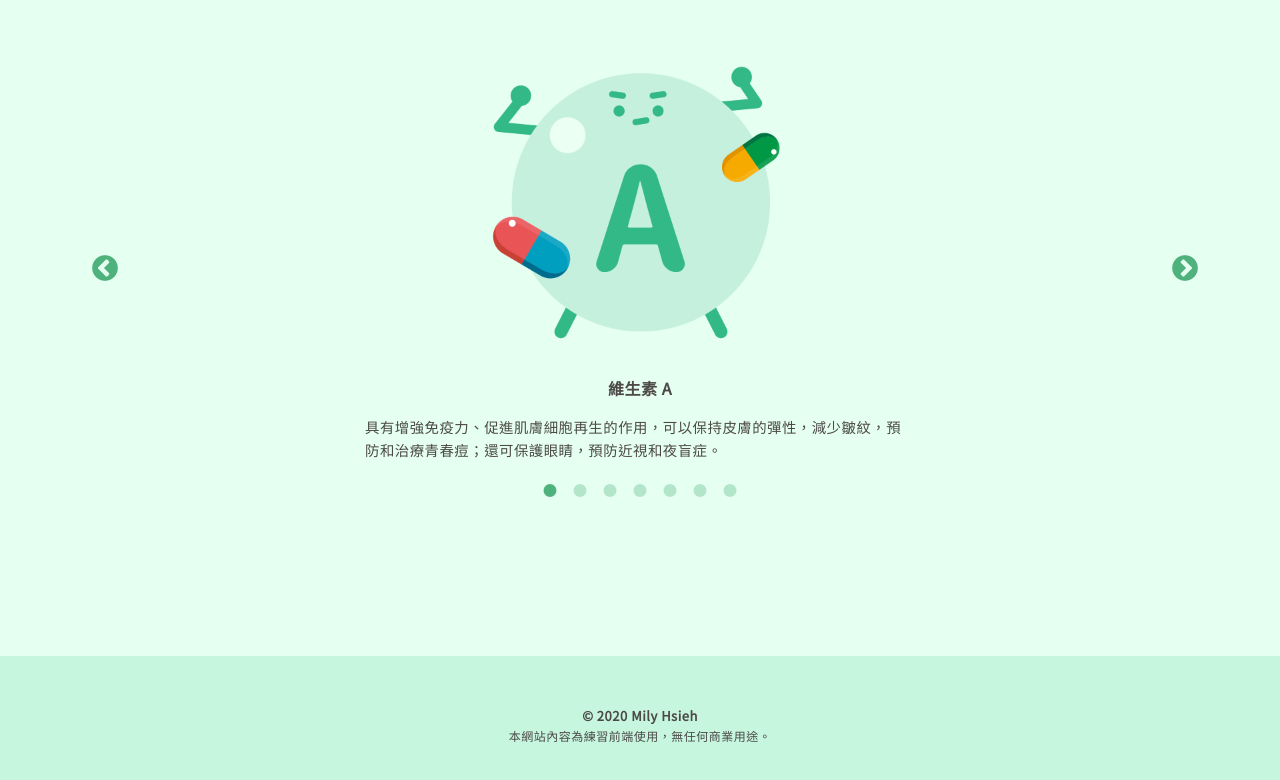
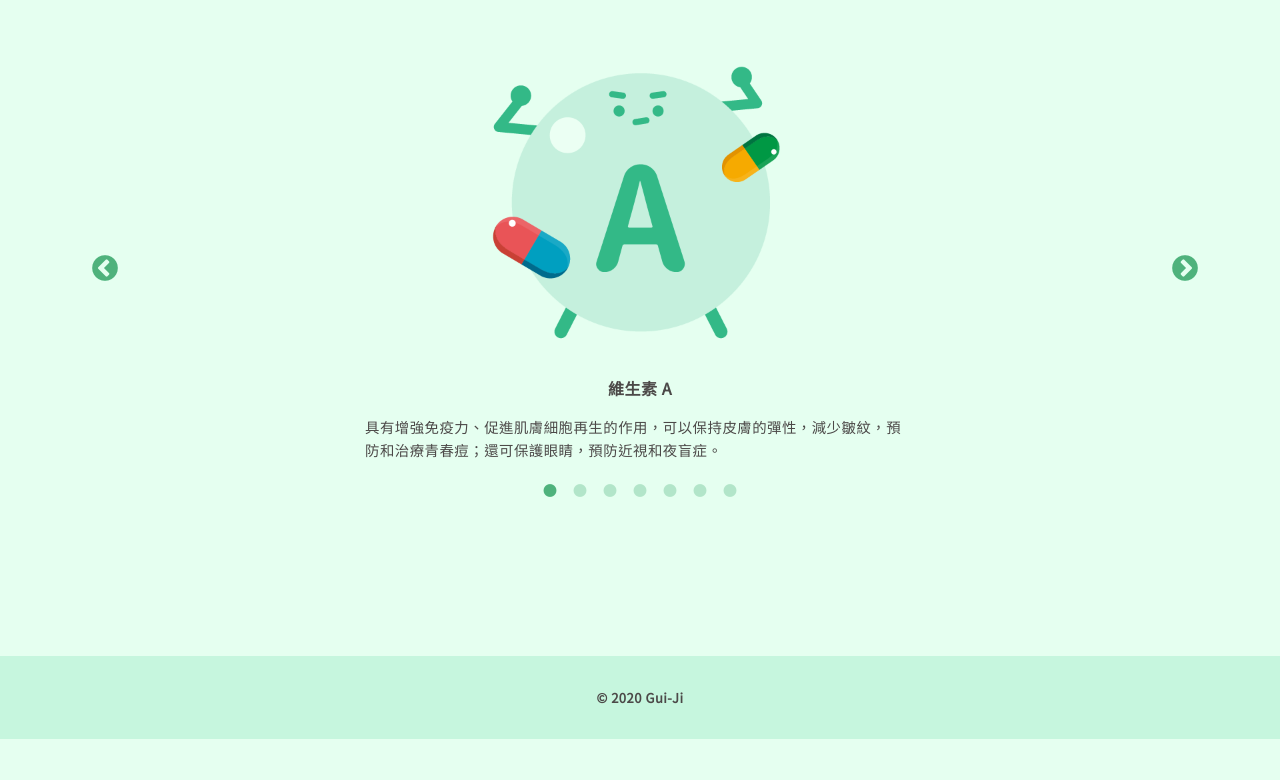
Before and after one commit to MilyHsieh/Gui-ji, a plain HTML site: page index.html in a window 1280 px wide. Shown: the part 1832-2612 px from the top of the page. After the commit the page ends 2571 px from the top, so only its background shows below. Drawn offline with Linux system fonts and the light colour scheme.

Commit message:
修改footer

```diff
--- a/css/header_footer.css
+++ b/css/header_footer.css
@@ -187,8 +187,9 @@ header.on{
 footer{
     width: 100%;
     background: #C6F6DE;
-    padding-top: 50px;
-    padding-bottom: 50px;
+    padding-top: 35px;
+    padding-bottom: 35px;
+    letter-spacing: 0.5px;
 }
 
 .footer-container{
@@ -207,9 +208,4 @@ footer{
     text-align: center;
     font-size: 12px;
 }
-
-footer {
-    letter-spacing: 0.5px;
-    line-height: 20px;
-}
 /*  -------footer end-------*/
--- a/css/index.css
+++ b/css/index.css
@@ -393,8 +393,9 @@ header.on{
 footer{
     width: 100%;
     background: #C6F6DE;
-    padding-top: 50px;
-    padding-bottom: 50px;
+    padding-top: 35px;
+    padding-bottom: 35px;
+    letter-spacing: 0.5px;
 }
 
 .footer-container{
@@ -409,13 +410,4 @@ footer{
     font-weight: bolder;
 }
 
-.footer-info{
-    text-align: center;
-    font-size: 12px;
-}
-
-footer {
-    letter-spacing: 0.5px;
-    line-height: 20px;
-}
 /*  -------footer end-------*/
--- a/index.html
+++ b/index.html
@@ -161,10 +161,7 @@
     <footer class="footer">
         <div class="footer-container">
             <div class="copyright">
-                <p>© 2020 Mily Hsieh</p>
-            </div>
-            <div class="footer-info">
-                <p>本網站內容為練習前端使用，無任何商業用途。</p>
+                <p>© 2020 Gui-Ji</p>
             </div>
         </div>
     </footer>
```
Also changed, not shown: about.html (+1 -4 lines), season.html (+1 -5 lines), variety.html (+1 -4 lines).
